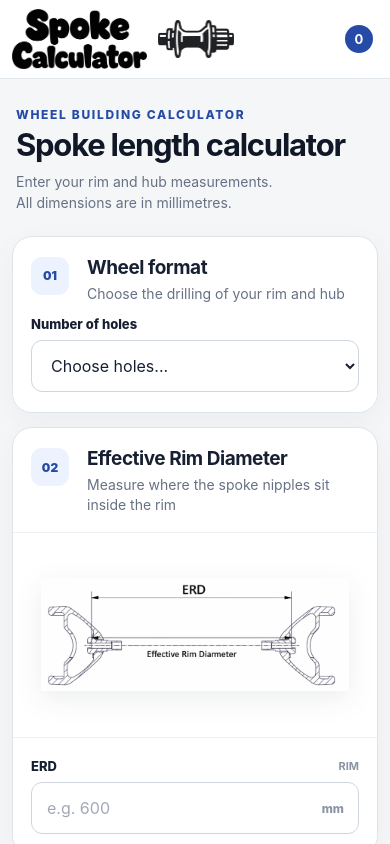
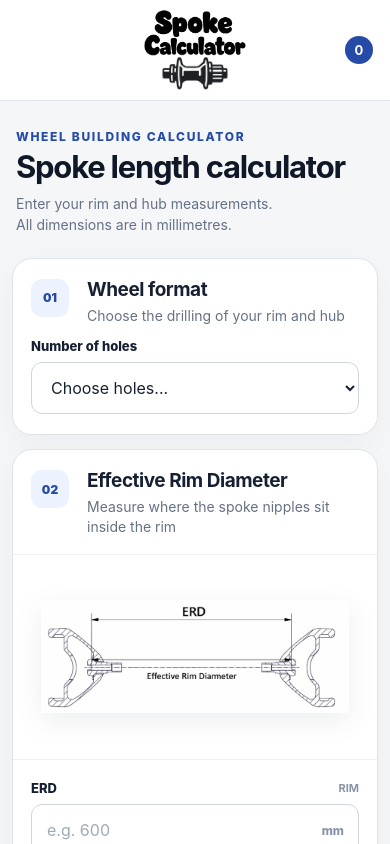
Before and after one commit to Alex25802580/spoke-calculator-web, a React (Vite) app: page / in a window 390 px wide. Shown: the top 844 px of the page. Built offline with nearby package versions, Linux system fonts and the light colour scheme.

Commit message:
Center and resize navbar brand

```diff
--- a/src/App.css
+++ b/src/App.css
@@ -1,11 +1,10 @@
 :root { --ink: #172033; --muted: #677185; --line: #dfe4eb; --paper: #fff; --accent: #264ba7; --accent-dark: #17357d; --soft: #edf2ff; }
 
 .site-header { position: sticky; top: 0; z-index: 10; border-bottom: 1px solid rgba(223,228,235,.9); background: rgba(255,255,255,.92); backdrop-filter: blur(14px); }
-.header-inner { width: min(1120px, calc(100% - 40px)); height: 94px; margin: auto; display: flex; align-items: center; justify-content: space-between; gap: 24px; }
-.brand-lockup { display: flex; align-items: center; gap: 18px; min-width: 0; }
-.brand-icon { display: block; width: 102px; height: auto; object-fit: contain; }
-.brand-divider { width: 1px; height: 46px; background: var(--line); }
-.brand-wordmark { display: block; width: 188px; height: auto; object-fit: contain; }
+.header-inner { position: relative; width: min(1120px, calc(100% - 40px)); height: 112px; margin: auto; display: flex; align-items: center; justify-content: flex-end; gap: 24px; }
+.brand-lockup { position: absolute; left: 50%; top: 50%; display: flex; flex-direction: column; align-items: center; gap: 3px; min-width: 0; transform: translate(-50%, -50%); }
+.brand-icon { display: block; width: 76px; height: auto; object-fit: contain; }
+.brand-wordmark { display: block; width: 118px; height: auto; object-fit: contain; }
 .saved-trigger { display: flex; align-items: center; gap: 12px; min-height: 42px; padding: 7px 8px 7px 16px; border: 1px solid var(--line); border-radius: 999px; color: var(--ink); background: var(--paper); font-weight: 700; cursor: pointer; }
 .saved-trigger strong { display: grid; place-items: center; min-width: 28px; height: 28px; padding: 0 7px; border-radius: 99px; color: white; background: var(--accent); font-size: 13px; }
 
@@ -100,11 +99,10 @@ footer a { justify-self: end; color: var(--accent); font-weight: 800; text-decor
 
 @media (max-width: 940px) {
   .header-inner, .page-shell { width: min(100% - 24px, 1040px); }
-  .header-inner { height: 78px; }
-  .brand-lockup { gap: 11px; }
-  .brand-icon { width: 76px; height: auto; }
-  .brand-divider { height: 35px; }
-  .brand-wordmark { width: 135px; height: auto; }
+  .header-inner { height: 100px; }
+  .brand-lockup { gap: 2px; }
+  .brand-icon { width: 65px; height: auto; }
+  .brand-wordmark { width: 101px; height: auto; }
   .saved-trigger span { display: none; }
   .saved-trigger { padding: 5px; border: 0; }
   .page-shell { padding-top: 28px; }
```
